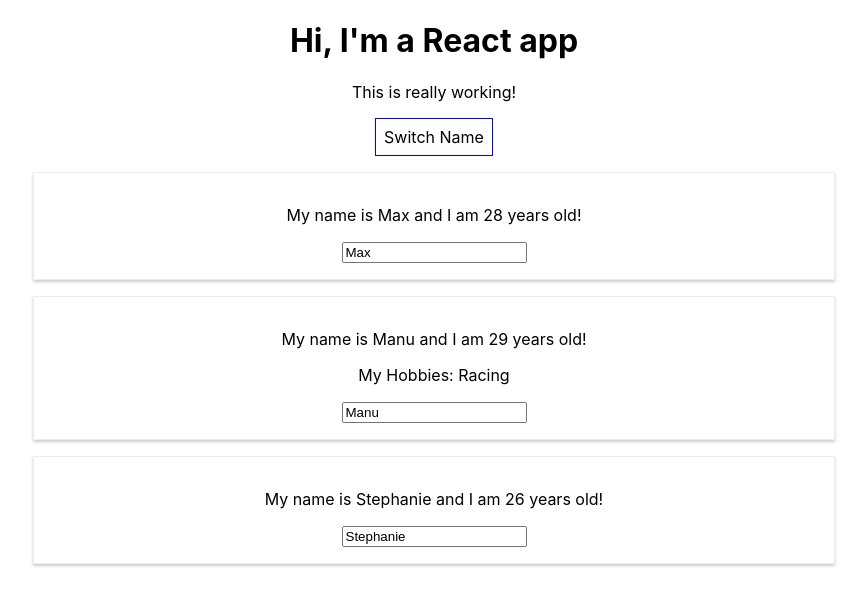
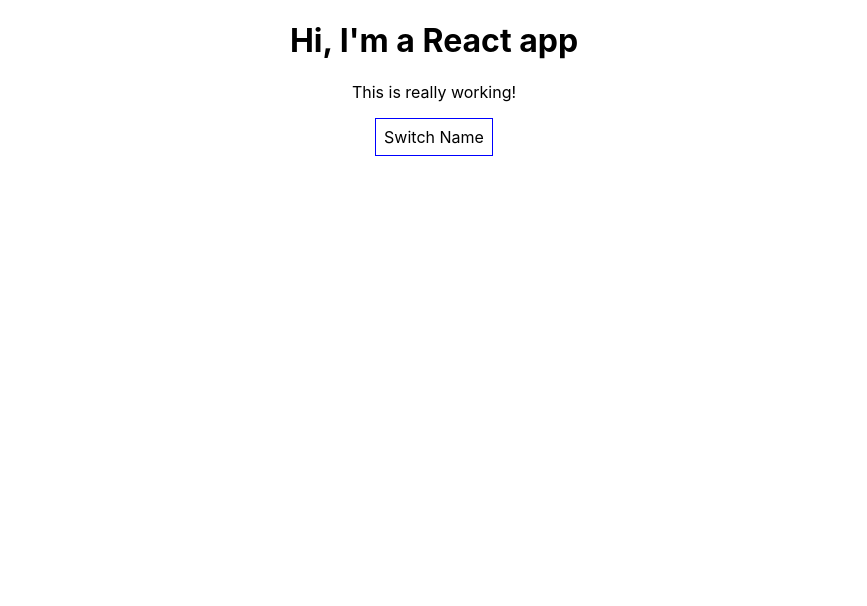
Before and after one commit to frankmathy/react-complete-guide, a React (Create React App) app: page / in a window 1280 px wide. Shown: the top 606 px of the page, without its empty margins (206-1073 px from the left). Built offline with nearby package versions, Linux system fonts and the light colour scheme.

Commit message:
Implemented conditional rendering

```diff
--- a/src/App.js
+++ b/src/App.js
@@ -1,20 +1,21 @@
-import React, { useState } from 'react';
+import React, { Component } from 'react';
 import './App.css';
 import Person from './Person/Person';
 
-const App = props => {
-  const [personsState, setPersonsState] = useState({
+class App extends Component {
+  state = {
     persons: [
       { name: 'Max', age: 28 },
       { name: 'Manu', age: 29 },
       { name: 'Stephanie', age: 26 },
     ],
-    otherState: 'some other value'
-  });
+    otherState: 'some other value',
+    showPersons: false
+  }
 
-  const switchNameHandler = (newName) => {
+  switchNameHandler = (newName) => {
     // console.log('Was clicked');
-    setPersonsState({
+    this.setState({
       persons: [
         { name: 'Max', age: 28 },
         { name: 'Manu', age: 29 },
@@ -23,8 +24,8 @@
     })
   }
 
-  const nameChangedHandler = (event) => {
-    setPersonsState({
+  nameChangedHandler = (event) => {
+    this.setState({
       persons: [
         { name: 'Max', age: 28 },
         { name: event.target.value, age: 29 },
@@ -33,8 +34,12 @@
     })
   }
 
-  console.log(personsState);
+  togglePersonsHandler = () => {
+      const doesShow = this.state.showPersons;
+      this.setState({showPersons: !doesShow});
+  }
 
+  render() {
     const style = {
       backgroundColor: 'white',
       font: 'inherit',
@@ -49,20 +54,25 @@
           <p>This is really working!</p>
           <button
             style={style}
-          onClick={switchNameHandler.bind(this, "Maximilian")}>Switch Name</button>
+            onClick={this.togglePersonsHandler}>Switch Name</button>
+          { this.state.showPersons === true ?
+            <div >
               <Person
-          name={personsState.persons[0].name}
-          age={personsState.persons[0].age}/>
+                name={this.state.persons[0].name}
+                age={this.state.persons[0].age}/>
               <Person
-          name={personsState.persons[1].name}
-          age={personsState.persons[1].age}
-          click={switchNameHandler.bind(this, "Max!")}
-          changed={nameChangedHandler}>My Hobbies: Racing</Person>
+                name={this.state.persons[1].name}
+                age={this.state.persons[1].age}
+                click={this.switchNameHandler.bind(this, "Max!")}
+                changed={this.nameChangedHandler}>My Hobbies: Racing</Person>
               <Person
-          name={personsState.persons[2].name}
-          age={personsState.persons[2].age}/>
+                name={this.state.persons[2].name}
+                age={this.state.persons[2].age}/>
+            </div> : null
+          }
         </div>
     );
   }
+}
 
 export default App;
```
Lines whose indentation alone changed are shown as unchanged.
